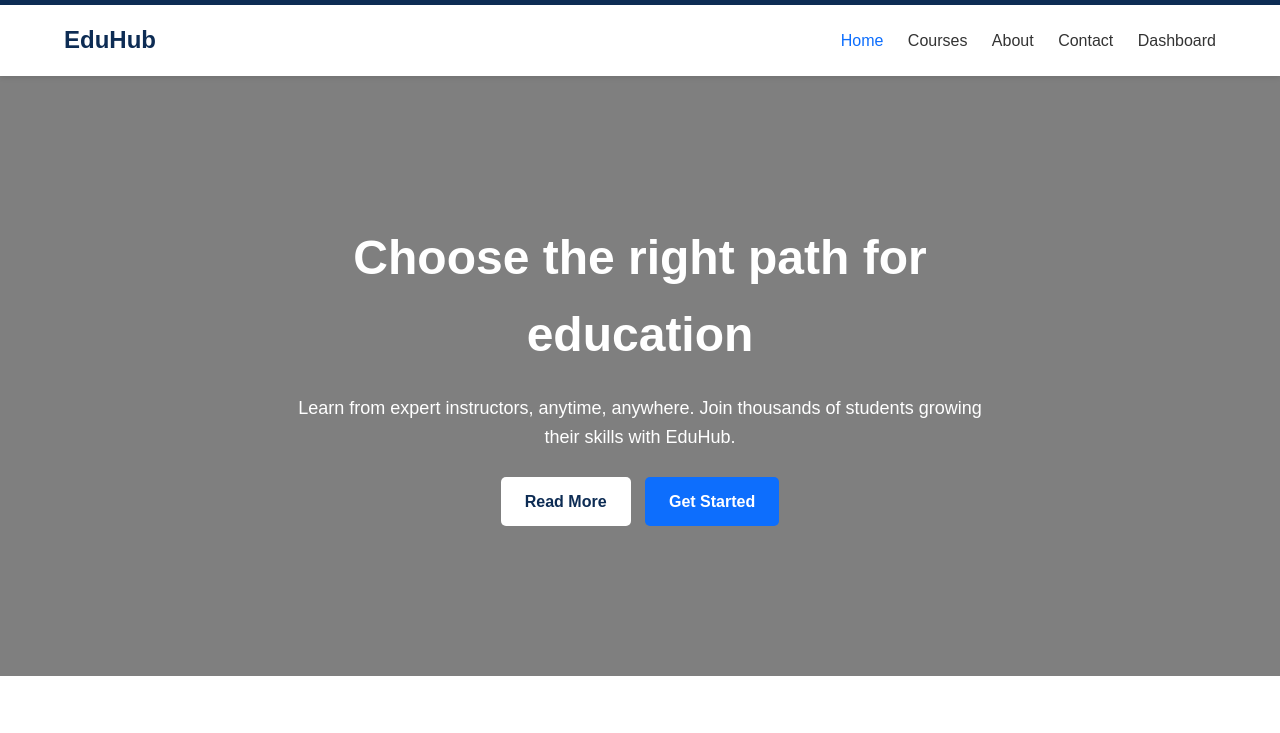
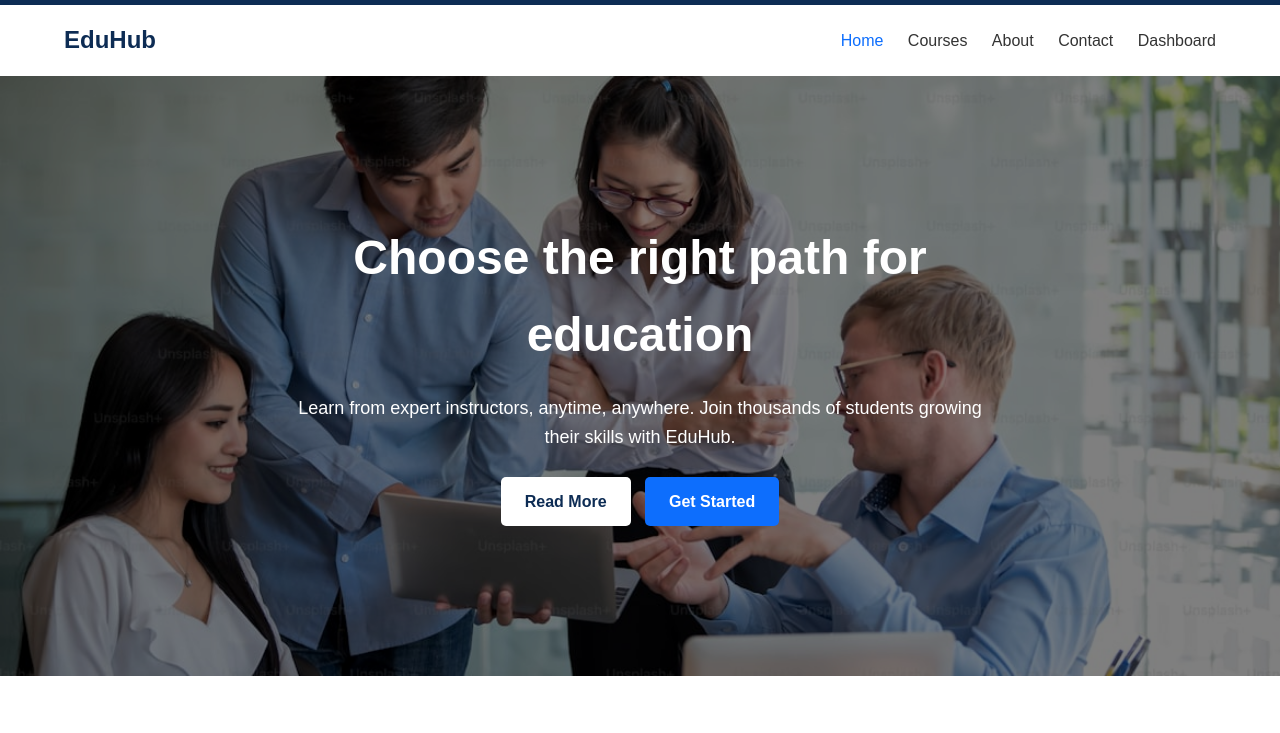
Before and after one commit to raufrasheed37-ctrl/Education, a plain HTML site: page index.html in a window 1280 px wide. Shown: the part 33-766 px from the top of the page. Drawn offline with Linux system fonts and the light colour scheme; the site is published under a folder, as on GitHub Pages, so addresses that start at the root find nothing.

Commit message:
updating

```diff
--- a/assets/css/style.css
+++ b/assets/css/style.css
@@ -148,7 +148,7 @@ nav a.active, nav a:hover {
   width: 100%;
   height: 100vh;
   max-height: 600px;
-  background: url(/assets/images/premium_photo-1664478332732-b38af723c2b7.jpeg) no-repeat center center/cover;
+  background: url("../images/premium_photo-1664478332732-b38af723c2b7.jpeg") no-repeat center center/cover;
   display: flex;
   align-items: center;
   justify-content: center;
```
